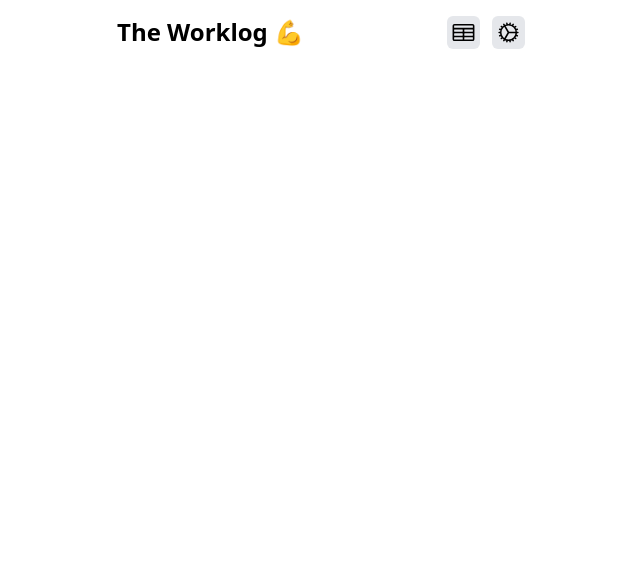
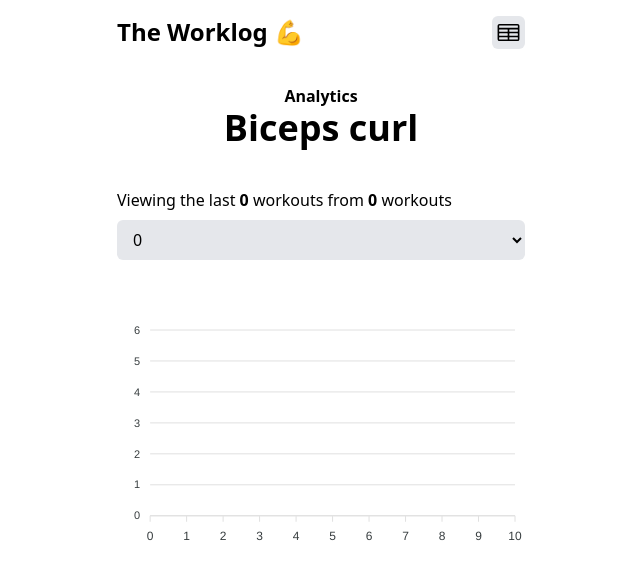
Before and after one commit to hasssanezzz/the-worklog, a React (Vite) app: page /exercise/123 in a window 1280 px wide. Before the commit this address had no page. Shown: the top 580 px of the page, without its empty margins (319-959 px from the left). Built offline with nearby package versions, Linux system fonts and the light colour scheme.

Commit message:
feature: Added analytics for exercises

```diff
--- a/package.json
+++ b/package.json
@@ -9,7 +9,9 @@
     "preview": "vite preview"
   },
   "dependencies": {
+    "apexcharts": "^3.36.3",
     "react": "^18.2.0",
+    "react-apexcharts": "^1.4.0",
     "react-dom": "^18.2.0",
     "react-icons": "^4.7.1",
     "react-router-dom": "^6.6.1",
--- a/src/App.tsx
+++ b/src/App.tsx
@@ -1,5 +1,6 @@
 import { BrowserRouter, Routes, Route } from 'react-router-dom'
 import Navbar from './components/Navbar'
+import ExerciseComponent from './pages/Exercise'
 import Exercises from './pages/Exercises'
 import Home from './pages/Home'
 
@@ -10,6 +11,7 @@ export default function App() {
       <Routes>
         <Route path="/" element={<Home />} />
         <Route path="/exercises" element={<Exercises />} />
+        <Route path="/exercise/:id" element={<ExerciseComponent />} />
       </Routes>
     </BrowserRouter>
   )
--- a/src/components/DayView/WorkoutCard.tsx
+++ b/src/components/DayView/WorkoutCard.tsx
@@ -1,4 +1,5 @@
 import { useMemo, useState } from 'react'
+import { Link } from 'react-router-dom'
 import { useSnapshot } from 'valtio'
 import { state } from '../../store'
 import { Workout } from '../../types'
@@ -23,7 +24,7 @@ export default function WorkoutCard({ w: workout }: { w: Workout }) {
       <div className="flex items-start justify-between">
         <div>
           <p className="capitalize text-sm">{ex.category}</p>
-          <h2 className="text-2xl font-bold">{ex.name}</h2>
+          <Link to={`/exercise/${ex.id}`} className="text-2xl font-bold block">{ex.name}</Link>
           <small className="text-gray-400">
             {workout?.time?.toLocaleTimeString()}
           </small>
@@ -56,7 +57,12 @@ export default function WorkoutCard({ w: workout }: { w: Workout }) {
         ))}
       </div>
 
-      <EditWorkoutModal workout={workout} active={isModalActive} setActive={setIsModalActive} />
+
+      <EditWorkoutModal
+        workout={workout}
+        active={isModalActive}
+        setActive={setIsModalActive}
+      />
     </div>
   )
 }
--- a/src/components/Navbar.tsx
+++ b/src/components/Navbar.tsx
@@ -1,5 +1,5 @@
 import { Link } from 'react-router-dom'
-import { HiOutlineCog, HiOutlineTableCells } from 'react-icons/hi2'
+import { HiOutlineTableCells } from 'react-icons/hi2'
 import Conatiner from './containers/Container'
 
 export default function Navbar() {
@@ -17,12 +17,6 @@ export default function Navbar() {
           >
             <HiOutlineTableCells size={25} />
           </Link>
-          <Link
-            to="/settings"
-            className="bg-gray-200 p-1 rounded-md hover:bg-blue-500 hover:text-white trns"
-          >
-            <HiOutlineCog size={25} />
-          </Link>
         </div>
       </Conatiner>
     </nav>
--- a/src/components/exercises/ExerciseList.tsx
+++ b/src/components/exercises/ExerciseList.tsx
@@ -1,4 +1,5 @@
-import { HiOutlineTrash, HiOutlinePencil } from 'react-icons/hi2'
+import { HiOutlineTrash } from 'react-icons/hi2'
+import { Link } from 'react-router-dom'
 import { useSnapshot } from 'valtio'
 import { state } from '../../store'
 import { CATEGORIES, Exercise } from '../../types'
@@ -10,7 +11,7 @@ function ExerciseCard({ ex }: { ex: Exercise }) {
   }
 
   return (
-    <div className="px-5 py-3 shadow border rounded-xl">
+    <Link to={`/exercise/${ex.id}`} className="px-5 py-3 shadow border rounded-xl block">
       <div className="flex items-center justify-between gap-5">
         <div>
           <h2 className="font-bold text-xl">{ex.name}</h2>
@@ -26,7 +27,7 @@ function ExerciseCard({ ex }: { ex: Exercise }) {
           </button>
         </div>
       </div>
-    </div>
+    </Link>
   )
 }
 
--- /dev/null
+++ b/src/pages/Exercise.tsx
@@ -0,0 +1,86 @@
+import Chart from 'react-apexcharts'
+import { useSnapshot } from 'valtio'
+import { useParams, useNavigate } from 'react-router-dom'
+import Conatiner from '../components/containers/Container'
+import { state } from '../store'
+import { useEffect, useState } from 'react'
+import { Exercise } from '../types'
+
+export default function ExerciseComponent() {
+  const { exercises, workouts } = useSnapshot(state)
+  const [ex, setEx] = useState<Exercise>({} as Exercise)
+  const [lastCount, setLastCount] = useState(20)
+
+  const params = useParams()
+  const navigate = useNavigate()
+
+  const selectedWorkouts = workouts
+    .filter((w) => w.exId === ex.id)
+    .sort((a, b) => (a.date > b.date ? 1 : -1))
+
+  const slicedData = selectedWorkouts.slice(
+    selectedWorkouts.length - lastCount,
+    selectedWorkouts.length
+  )
+
+  useEffect(() => {
+    const index = exercises.map((e) => e.id).indexOf(params?.id as string)
+    if (index === -1) {
+      navigate('/exercises')
+      return
+    }
+
+    setEx(exercises[index])
+  }, [params.id])
+
+  return (
+    <Conatiner className="pb-10">
+      <div className="text-center my-5">
+        <h3 className="font-semibold">Analytics</h3>
+        <h2 className="text-4xl text-center font-bold">{ex.name}</h2>
+      </div>
+
+      <h3 className="my-10">
+        Viewing the last{' '}
+        <strong>
+          {lastCount > slicedData.length ? slicedData.length : lastCount}
+        </strong>{' '}
+        workouts from <strong>{selectedWorkouts.length}</strong> workouts
+        <select
+          value={lastCount > slicedData.length ? slicedData.length : lastCount}
+          onChange={e => setLastCount(+e.target.value)}
+          className="w-full bg-gray-200 rounded-md px-3 py-2 mt-2"
+        >
+          {lastCount > slicedData.length ? <option value={slicedData.length}>{slicedData.length}</option> : ''}
+          {Array(10)
+            .fill(0)
+            .map((e, i) => (i+1) * 10)
+            .map((e) => (
+              <option key={e} disabled={e > slicedData.length}>{e}</option>
+            ))}
+        </select>
+      </h3>
+
+      <Chart
+        options={{
+          theme: {},
+          colors: ['#000'],
+          chart: {
+            id: 'basic-bar',
+          },
+          xaxis: {
+            categories: slicedData.map((w) => w.date.toLocaleDateString()),
+          },
+        }}
+        series={[
+          {
+            name: 'Workouts',
+            data: slicedData.map((w) => Math.max(...w.weight)),
+          },
+        ]}
+        type={'bar'}
+        width={'100%'}
+      />
+    </Conatiner>
+  )
+}
```
Also changed, not shown: .eslintrc.json, 1 other file (tests, documents, lock files or other folders).
